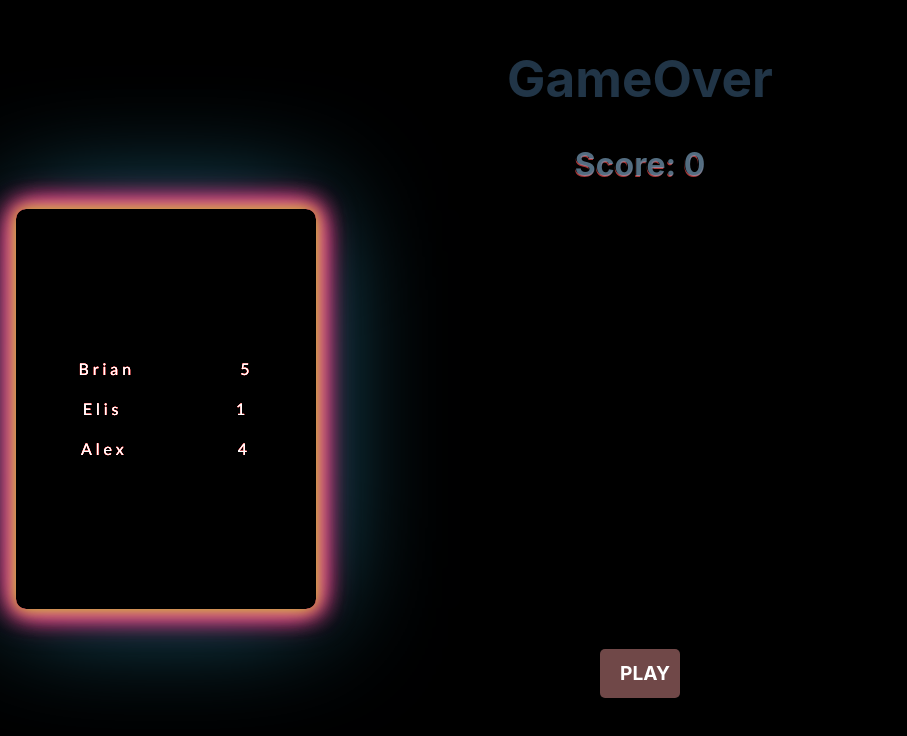
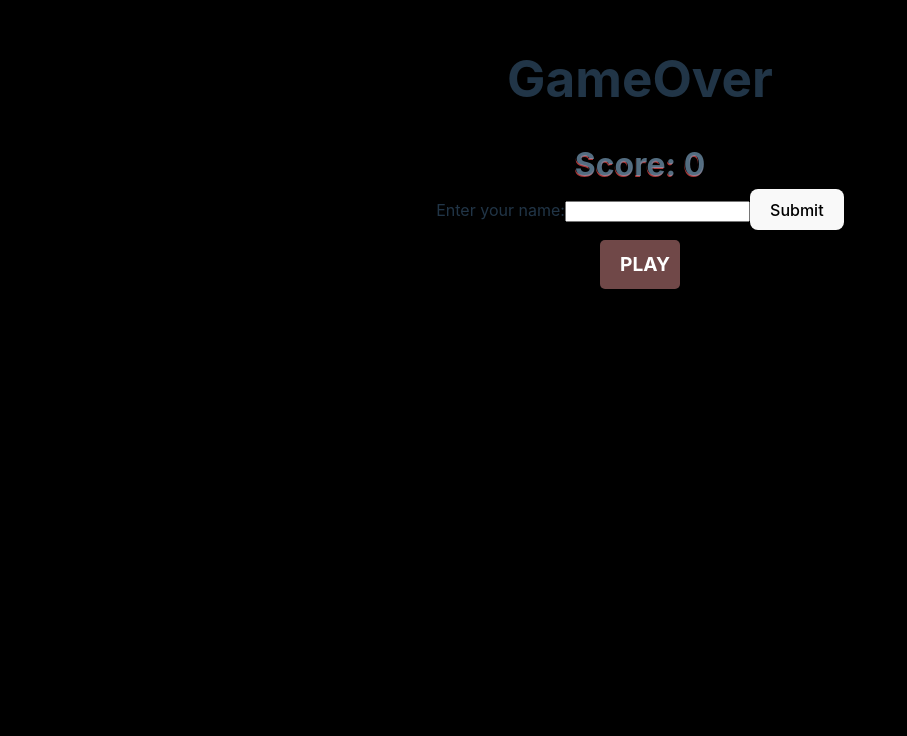
Before and after one commit to TAB-Games/ReactMemoryGame, a React (Vite) app: page / in a window 1280 px wide. Both pictures are taken after a click on the element 590 px from the left and 289 px from the top of the page. Shown: the top 736 px of the page, without its empty margins (0-907 px from the left). Built offline with nearby package versions, Linux system fonts and the light colour scheme.

Commit message:
added form and game resets

```diff
--- a/src/App.jsx
+++ b/src/App.jsx
@@ -9,16 +9,19 @@ import { generateRandomSequence } from "./utils/utils";
 
 import { GameStateProvider } from "./context/GameStateProvider";
 import Leaderboard from "./components/Leaderboard";
+import { UIStateProvider } from "./context/UIStateProvider";
 
 function App() {
   return (
     <>
+      <UIStateProvider>
         <GameStateProvider>
           <TitleHeader />
           <Score />
           <GameBoard />
           <PlayBtn />
         </GameStateProvider>
+      </UIStateProvider>
     </>
   );
 }
--- /dev/null
+++ b/src/components/Form.jsx
@@ -0,0 +1,28 @@
+import React, { useState } from "react";
+
+function Form({ onSubmit }) {
+  const [name, setName] = useState("");
+
+  const handleSubmit = (event) => {
+    event.preventDefault();
+    onSubmit(name); // TODO: should validate name before onSubmit
+    setName("");
+  };
+
+  return (
+    <form onSubmit={handleSubmit}>
+      <label>
+        Enter your name:
+        <input
+          type="text"
+          value={name}
+          onChange={(event) => setName(event.target.value)}
+          required
+        />
+      </label>
+      <button type="submit">Submit</button>
+    </form>
+  );
+}
+
+export default Form;
--- a/src/components/Leaderboard.jsx
+++ b/src/components/Leaderboard.jsx
@@ -1,9 +1,12 @@
 import React, { useEffect, useState } from "react";
+import Form from "./Form";
 
 import { useGame } from "../context/GameStateProvider";
 
 function Leaderboard() {
-  const { isGameOver } = useGame();
+  const { isGameOver, score } = useGame();
+  const [isDisplayingForm, setIsDisplayingForm] = useState(true);
+  const [playerName, setPlayerName] = useState(null);
   const [allScores, setAllScores] = useState([
     {
       name: "Brian",
@@ -25,10 +28,22 @@ function Leaderboard() {
 
   function getData() {
     {
+      // GET DATA FROM THE DB TO POPULATE LEADERBOARD
     }
   }
 
+  const handleNameSubmit = (name) => {
+    console.log("Sending score to database...");
+    console.log(`${name}: ${score}`);
+    // setPlayerName(name);
+    setIsDisplayingForm(false);
+    // Send name and score to the database
+  };
+
   return (
+    <>
+      {isDisplayingForm && <Form onSubmit={handleNameSubmit} />}
+      {!isDisplayingForm && (
         <div className="leaderboard">
           {allScores.slice(0, 10).map((score, index) => (
             <div key={index} className="leaderboard-row">
@@ -37,6 +52,8 @@ function Leaderboard() {
             </div>
           ))}
         </div>
+      )}
+    </>
   );
 }
 
--- a/src/components/PlayBtn.jsx
+++ b/src/components/PlayBtn.jsx
@@ -2,9 +2,19 @@ import { useGame } from "../context/GameStateProvider";
 import { generateRandomSequence } from "../utils/utils";
 
 export const PlayBtn = () => {
-  const { setCurrentSequence, isGameOver, setIsGameOver, setScore } = useGame();
+  const {
+    setCurrentSequence,
+    setNumberOfTiles,
+    isGameOver,
+    setIsGameOver,
+    setScore,
+    setSequenceLength,
+  } = useGame();
 
   function handlePlay() {
+    // Initialize starting values
+    setSequenceLength(2);
+    setNumberOfTiles(2);
     setCurrentSequence(generateRandomSequence(2, 2));
     setScore(0);
     setIsGameOver(false);
--- /dev/null
+++ b/src/context/UIStateProvider.jsx
@@ -0,0 +1,15 @@
+import React, { createContext, useContext, useState } from "react";
+
+// Create a context for the game state
+const UIContext = createContext();
+
+// Use to control flashing and clicking
+export const UIStateProvider = ({ children }) => {
+  const [isTileFlashing, setIsTileFlashing] = useState(false);
+  const [isTileClickEnabled, setIsTileClickEnabled] = useState(false);
+  const [isPlayBtnEnabled, setIsPlayBtnEnabled] = useState(true); // probably unnecessary actually
+
+  return <UIContext.Provider value={{}}>{children}</UIContext.Provider>;
+};
+
+export const useGame = () => useContext(UIContext);
```
Lines whose indentation alone changed are shown as unchanged.
